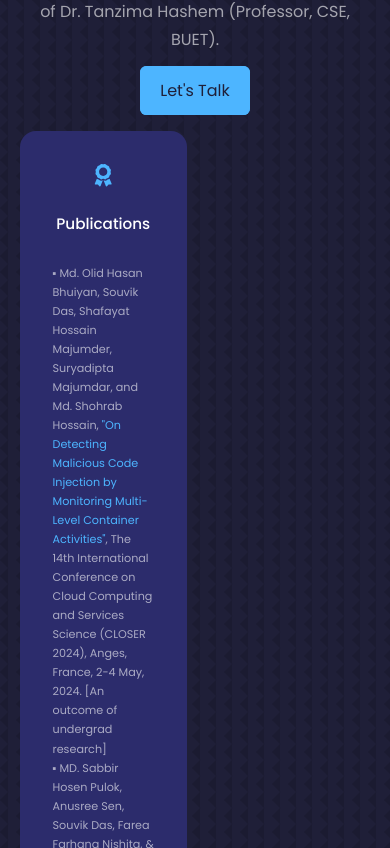
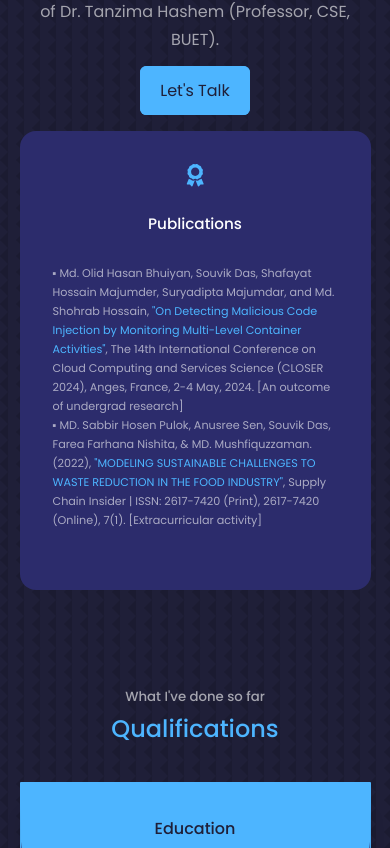
Before and after one commit to piy4l/souvik-website, a React (Create React App) app: page / in a window 390 px wide. Shown: the part 1496-2344 px from the top of the page. Built offline with nearby package versions, Linux system fonts and the light colour scheme.

Commit message:
'updates'

```diff
--- a/src/components/about/about.css
+++ b/src/components/about/about.css
@@ -26,7 +26,7 @@
 
 .about__cards {
     display: grid;
-    grid-template-columns: repeat(1, 1fr);
+    /* grid-template-columns: repeat(1, 1fr); */
     gap: 1.5rem;
 }
 
@@ -91,7 +91,7 @@
     }
 
     .about__cards {
-        grid-template-columns: 1fr 1fr;
+        /* grid-template-columns: 1fr 1fr; */
         gap: 1rem;
     }
 
```
